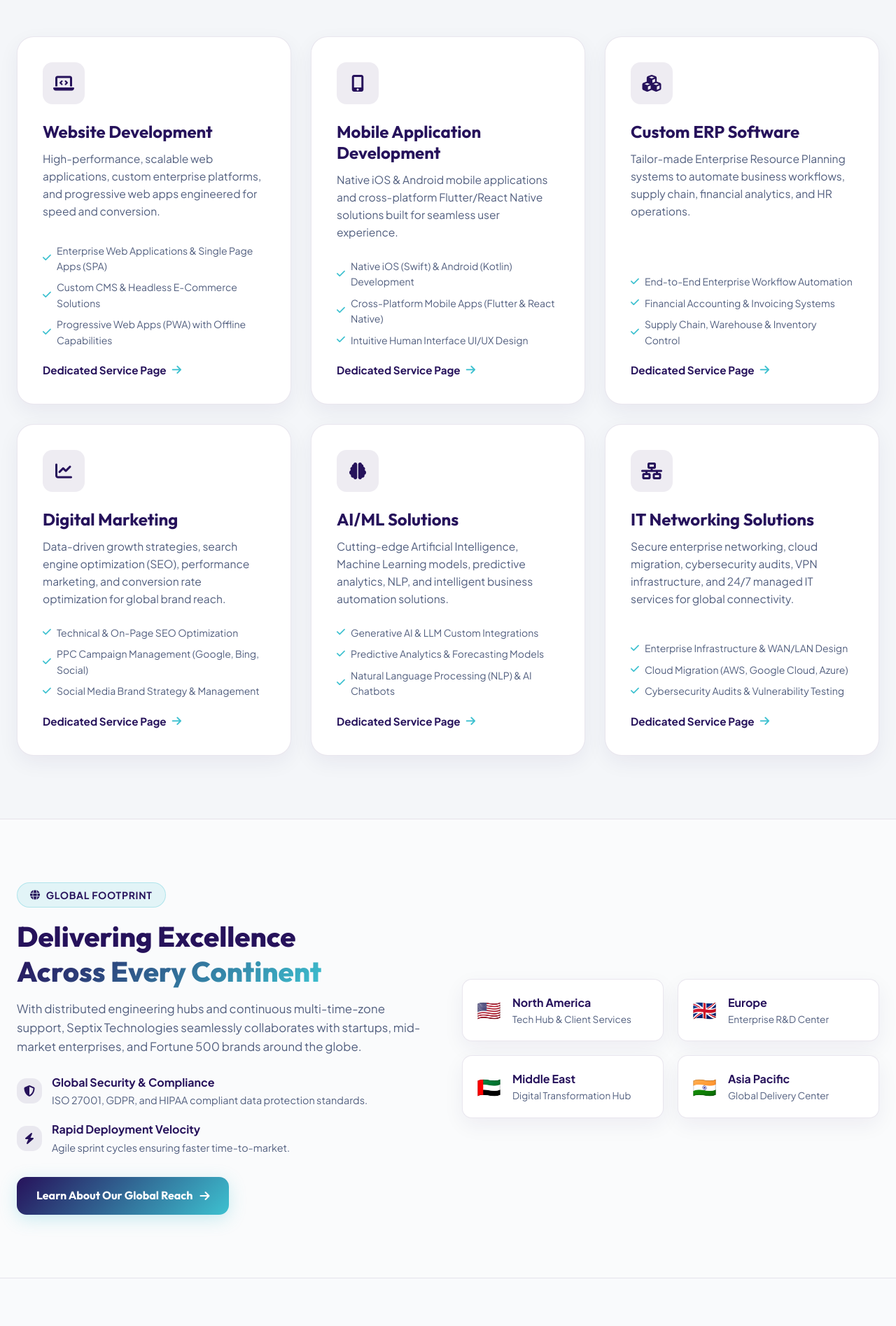
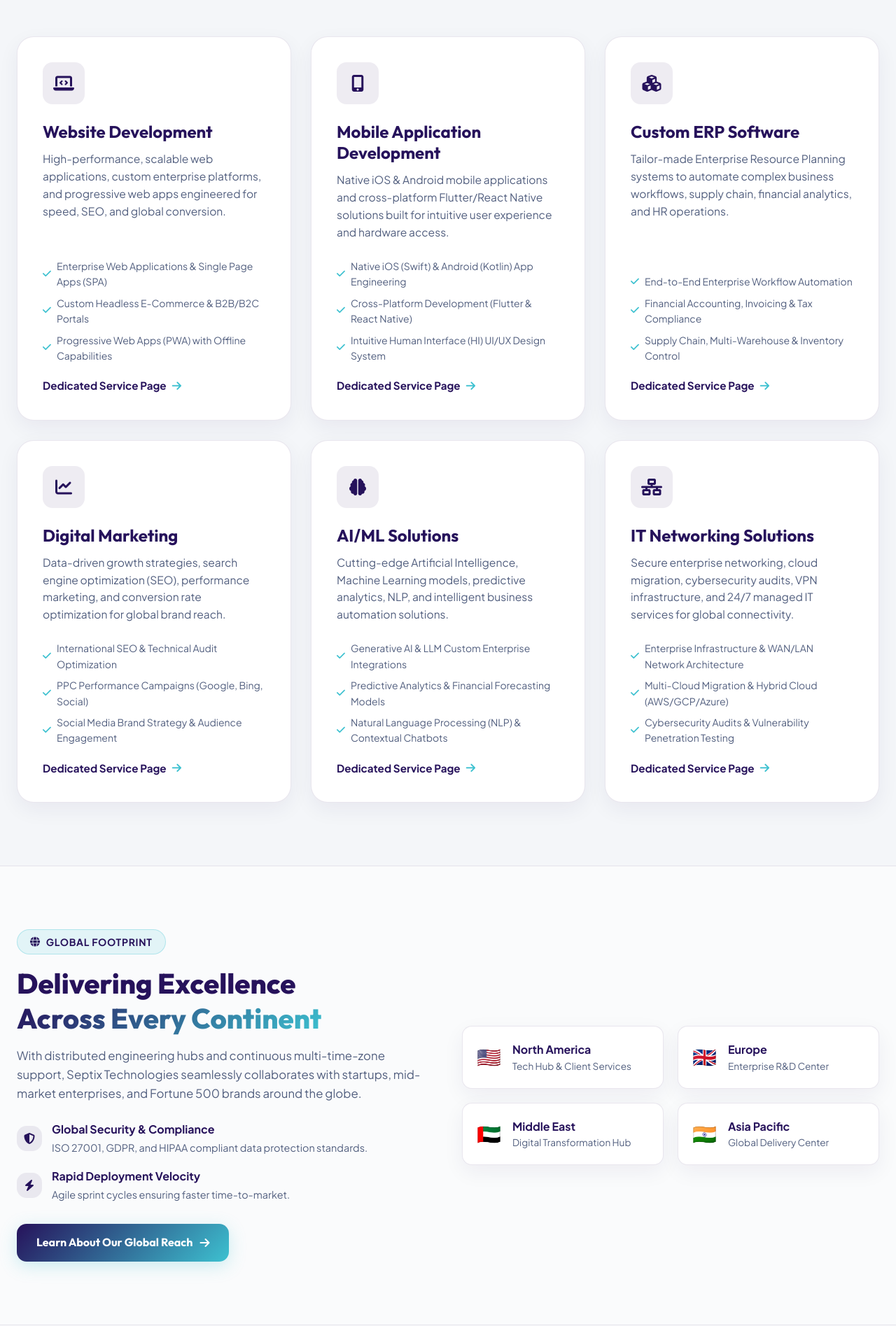
Before and after one commit to Maulik-Dawda/septix-technologies, a PHP site: page /index.php in a window 1280 px wide. Shown: the part 1269-3164 px from the top of the page at 70% size. Run offline with PHP 8.4, Linux system fonts and the light colour scheme.

Commit message:
Comprehensive website update: Enhanced centralized data, client testimonials, light grey palette (#f4f6f9), brand dark #26125b & accent #3dc1d0

```diff
--- a/includes/config.php
+++ b/includes/config.php
@@ -16,18 +16,18 @@ $services_data = [
     'website-development' => [
         'id' => 'website-development',
         'title' => 'Website Development',
-        'short_desc' => 'High-performance, scalable web applications, custom enterprise platforms, and progressive web apps engineered for speed and conversion.',
+        'short_desc' => 'High-performance, scalable web applications, custom enterprise platforms, and progressive web apps engineered for speed, SEO, and global conversion.',
         'icon' => 'fa-laptop-code',
         'banner_gradient' => 'linear-gradient(135deg, #26125b 0%, #3dc1d0 100%)',
         'features' => [
             'Enterprise Web Applications & Single Page Apps (SPA)',
-            'Custom CMS & Headless E-Commerce Solutions',
+            'Custom Headless E-Commerce & B2B/B2C Portals',
             'Progressive Web Apps (PWA) with Offline Capabilities',
-            'API-First Microservices Architecture',
-            'SEO-Optimized & Speed-Accelerated Performance',
-            'Robust Web Application Security (OWASP Standard)'
+            'API-First Microservices & Jamstack Architecture',
+            'Core Web Vitals Accelerated Performance & SEO',
+            'OWASP Standard Web Security & Data Encryption'
         ],
-        'tech_stack' => ['PHP / Laravel', 'Node.js', 'React.js', 'Vue.js', 'Next.js', 'MySQL / PostgreSQL', 'REST / GraphQL APIs'],
+        'tech_stack' => ['PHP / Laravel', 'Node.js', 'React.js', 'Vue.js', 'Next.js', 'MySQL / PostgreSQL', 'REST / GraphQL APIs', 'Tailwind / Sass'],
         'workflow' => [
             'Discovery & Wireframing',
             'UI/UX Design & Prototyping',
@@ -39,18 +39,18 @@ $services_data = [
     'mobile-app-development' => [
         'id' => 'mobile-app-development',
         'title' => 'Mobile Application Development',
-        'short_desc' => 'Native iOS & Android mobile applications and cross-platform Flutter/React Native solutions built for seamless user experience.',
+        'short_desc' => 'Native iOS & Android mobile applications and cross-platform Flutter/React Native solutions built for intuitive user experience and hardware access.',
         'icon' => 'fa-mobile-screen-button',
         'banner_gradient' => 'linear-gradient(135deg, #1d0c47 0%, #3dc1d0 100%)',
         'features' => [
-            'Native iOS (Swift) & Android (Kotlin) Development',
-            'Cross-Platform Mobile Apps (Flutter & React Native)',
-            'Intuitive Human Interface UI/UX Design',
-            'Real-Time Offline Data Synchronization',
-            'Push Notifications & In-App Payment Gateways',
-            'App Store (iOS) & Google Play Publishing Support'
+            'Native iOS (Swift) & Android (Kotlin) App Engineering',
+            'Cross-Platform Development (Flutter & React Native)',
+            'Intuitive Human Interface (HI) UI/UX Design System',
+            'Real-Time Offline Data Sync & Cloud Backends',
+            'Biometric Auth, Push Notifications & Payment Gateways',
+            'Apple App Store & Google Play Store Publishing'
         ],
-        'tech_stack' => ['Flutter', 'React Native', 'Swift', 'Kotlin', 'Firebase', 'AWS Amplify', 'SQLite / Realm'],
+        'tech_stack' => ['Flutter', 'React Native', 'Swift', 'Kotlin', 'Firebase', 'AWS Amplify', 'SQLite / Realm', 'GraphQL'],
         'workflow' => [
             'Concept & User Journey Mapping',
             'UX Architecture & Visual Design',
@@ -62,18 +62,18 @@ $services_data = [
     'custom-erp-software' => [
         'id' => 'custom-erp-software',
         'title' => 'Custom ERP Software',
-        'short_desc' => 'Tailor-made Enterprise Resource Planning systems to automate business workflows, supply chain, financial analytics, and HR operations.',
+        'short_desc' => 'Tailor-made Enterprise Resource Planning systems to automate complex business workflows, supply chain, financial analytics, and HR operations.',
         'icon' => 'fa-cubes',
         'banner_gradient' => 'linear-gradient(135deg, #26125b 0%, #298d9e 100%)',
         'features' => [
             'End-to-End Enterprise Workflow Automation',
-            'Financial Accounting & Invoicing Systems',
-            'Supply Chain, Warehouse & Inventory Control',
-            'Human Capital Management (HCM) & Payroll',
-            'Custom BI Dashboards & Executive Analytics',
-            'Role-Based Access Control & Multi-Branch Support'
+            'Financial Accounting, Invoicing & Tax Compliance',
+            'Supply Chain, Multi-Warehouse & Inventory Control',
+            'Human Capital Management (HCM) & Automated Payroll',
+            'Real-Time Business Intelligence & Executive Analytics',
+            'Multi-Branch, Multi-Currency & Role-Based Security'
         ],
-        'tech_stack' => ['PHP Enterprise Frameworks', 'Python / Django', 'PostgreSQL / SQL Server', 'Docker / Kubernetes', 'Redis', 'Chart.js / D3.js'],
+        'tech_stack' => ['PHP Enterprise Frameworks', 'Python / Django', 'PostgreSQL / SQL Server', 'Docker / Kubernetes', 'Redis', 'Chart.js / D3.js', 'Microservices'],
         'workflow' => [
             'Business Audit & Requirements Mapping',
             'Data Architecture & Module Specs',
@@ -89,14 +89,14 @@ $services_data = [
         'icon' => 'fa-chart-line',
         'banner_gradient' => 'linear-gradient(135deg, #26125b 0%, #3dc1d0 100%)',
         'features' => [
-            'Technical & On-Page SEO Optimization',
-            'PPC Campaign Management (Google, Bing, Social)',
-            'Social Media Brand Strategy & Management',
+            'International SEO & Technical Audit Optimization',
+            'PPC Performance Campaigns (Google, Bing, Social)',
+            'Social Media Brand Strategy & Audience Engagement',
             'Content Marketing & Thought Leadership Copywriting',
             'Conversion Rate Optimization (CRO) & Funnel Design',
-            'Real-Time ROI Analytics & Performance Reporting'
+            'Real-Time ROI Analytics & Attribution Dashboards'
         ],
-        'tech_stack' => ['Google Analytics 4', 'SEMrush / Ahrefs', 'Meta Ads Manager', 'Google Tag Manager', 'HubSpot / Mailchimp'],
+        'tech_stack' => ['Google Analytics 4', 'SEMrush / Ahrefs', 'Meta Ads Manager', 'Google Tag Manager', 'HubSpot / Mailchimp', 'Looker Studio'],
         'workflow' => [
             'Market Audit & Competitor Intelligence',
             'Multi-Channel Strategy Formulation',
@@ -112,9 +112,9 @@ $services_data = [
         'icon' => 'fa-brain',
         'banner_gradient' => 'linear-gradient(135deg, #1d0c47 0%, #3dc1d0 100%)',
         'features' => [
-            'Generative AI & LLM Custom Integrations',
-            'Predictive Analytics & Forecasting Models',
-            'Natural Language Processing (NLP) & AI Chatbots',
+            'Generative AI & LLM Custom Enterprise Integrations',
+            'Predictive Analytics & Financial Forecasting Models',
+            'Natural Language Processing (NLP) & Contextual Chatbots',
             'Computer Vision & Automated Image Processing',
             'Business Process Intelligence & Robotic Automation',
             'Model Fine-Tuning, Training & MLOps Pipelines'
@@ -135,11 +135,11 @@ $services_data = [
         'icon' => 'fa-network-wired',
         'banner_gradient' => 'linear-gradient(135deg, #26125b 0%, #3dc1d0 100%)',
         'features' => [
-            'Enterprise Infrastructure & WAN/LAN Design',
-            'Cloud Migration (AWS, Google Cloud, Azure)',
-            'Cybersecurity Audits & Vulnerability Testing',
+            'Enterprise Infrastructure & WAN/LAN Network Architecture',
+            'Multi-Cloud Migration & Hybrid Cloud (AWS/GCP/Azure)',
+            'Cybersecurity Audits & Vulnerability Penetration Testing',
             'Managed SD-WAN & Secure Remote Access VPNs',
-            'Disaster Recovery & Automated Backup Systems',
+            'Disaster Recovery & Automated Backup Protocols',
             '24/7 Managed IT Support & SLA Guarantee'
         ],
         'tech_stack' => ['AWS', 'Google Cloud', 'Cisco / Fortinet', 'Kubernetes / Docker', 'Terraform', 'Wireshark', 'Grafana / Prometheus'],
@@ -150,6 +150,31 @@ $services_data = [
             'Security Hardening & Penetration Test',
             '24/7 Proactive Monitoring & Support'
         ]
+    ]
+];
+
+// Testimonials Data
+$testimonials_data = [
+    [
+        'name' => 'Jonathan Sterling',
+        'role' => 'CTO, Global Logistics Corp (USA)',
+        'quote' => 'Septix Technologies delivered a custom ERP that revolutionized our supply chain tracking across 14 countries. Their engineering quality and 24/7 responsiveness are exceptional.',
+        'rating' => 5,
+        'avatar' => 'JS'
+    ],
+    [
+        'name' => 'Sophia Martinez',
+        'role' => 'VP of Digital, Nexus Financial (UK)',
+        'quote' => 'Our cross-platform mobile wallet built by Septix handles millions of dollars in daily transactions with zero downtime. They are our trusted long-term IT engineering partner.',
+        'rating' => 5,
+        'avatar' => 'SM'
+    ],
+    [
+        'name' => 'Tariq Al-Mansoor',
+        'role' => 'Managing Director, Horizon Retail (UAE)',
+        'quote' => 'The AI recommendation engine and web portal designed by Septix boosted our customer conversion rate by 45% within three months of deployment.',
+        'rating' => 5,
+        'avatar' => 'TA'
     ]
 ];
 
--- a/index.php
+++ b/index.php
@@ -200,8 +200,43 @@ require_once __DIR__ . '/includes/header.php';
     </div>
 </section>
 
+<!-- Client Testimonials Section -->
+<section class="section-padding">
+    <div class="container">
+        <div style="text-align: center;">
+            <div class="section-tag"><i class="fa-solid fa-star"></i> Client Satisfaction</div>
+            <h2 class="section-title">Trusted By Global Leaders</h2>
+            <p class="section-subtitle">Read what executives around the world say about working with Septix Technologies.</p>
+        </div>
+
+        <div class="services-grid" style="margin-top: 40px;">
+            <?php foreach ($testimonials_data as $t): ?>
+                <div style="background: #ffffff; border: 1px solid var(--clr-border); box-shadow: var(--shadow-card); padding: 32px; border-radius: var(--radius-lg); display: flex; flex-direction: column;">
+                    <div style="color: #f59e0b; margin-bottom: 16px; font-size: 1rem;">
+                        <?php for ($i=0; $i<$t['rating']; $i++): ?>
+                            <i class="fa-solid fa-star"></i>
+                        <?php endfor; ?>
+                    </div>
+                    <p style="color: var(--clr-text-muted); font-size: 0.95rem; line-height: 1.7; font-style: italic; margin-bottom: 24px; flex-grow: 1;">
+                        "<?php echo $t['quote']; ?>"
+                    </p>
+                    <div style="display: flex; align-items: center; gap: 14px; padding-top: 16px; border-top: 1px solid var(--clr-border);">
+                        <div style="width: 44px; height: 44px; border-radius: 50%; background: var(--clr-brand-dark); color: #fff; display: flex; align-items: center; justify-content: center; font-weight: 700; font-size: 0.9rem;">
+                            <?php echo $t['avatar']; ?>
+                        </div>
+                        <div>
+                            <strong style="display: block; color: var(--clr-brand-dark); font-size: 0.95rem;"><?php echo $t['name']; ?></strong>
+                            <span style="color: var(--clr-text-dim); font-size: 0.85rem;"><?php echo $t['role']; ?></span>
+                        </div>
+                    </div>
+                </div>
+            <?php endforeach; ?>
+        </div>
+    </div>
+</section>
+
 <!-- Latest Insights / Blog Preview -->
-<section class="section-padding">
+<section class="section-padding" style="background: rgba(255, 255, 255, 0.5); border-top: 1px solid var(--clr-border);">
     <div class="container">
         <div style="display: flex; justify-content: space-between; align-items: flex-end; flex-wrap: wrap; gap: 20px;">
             <div>
```
